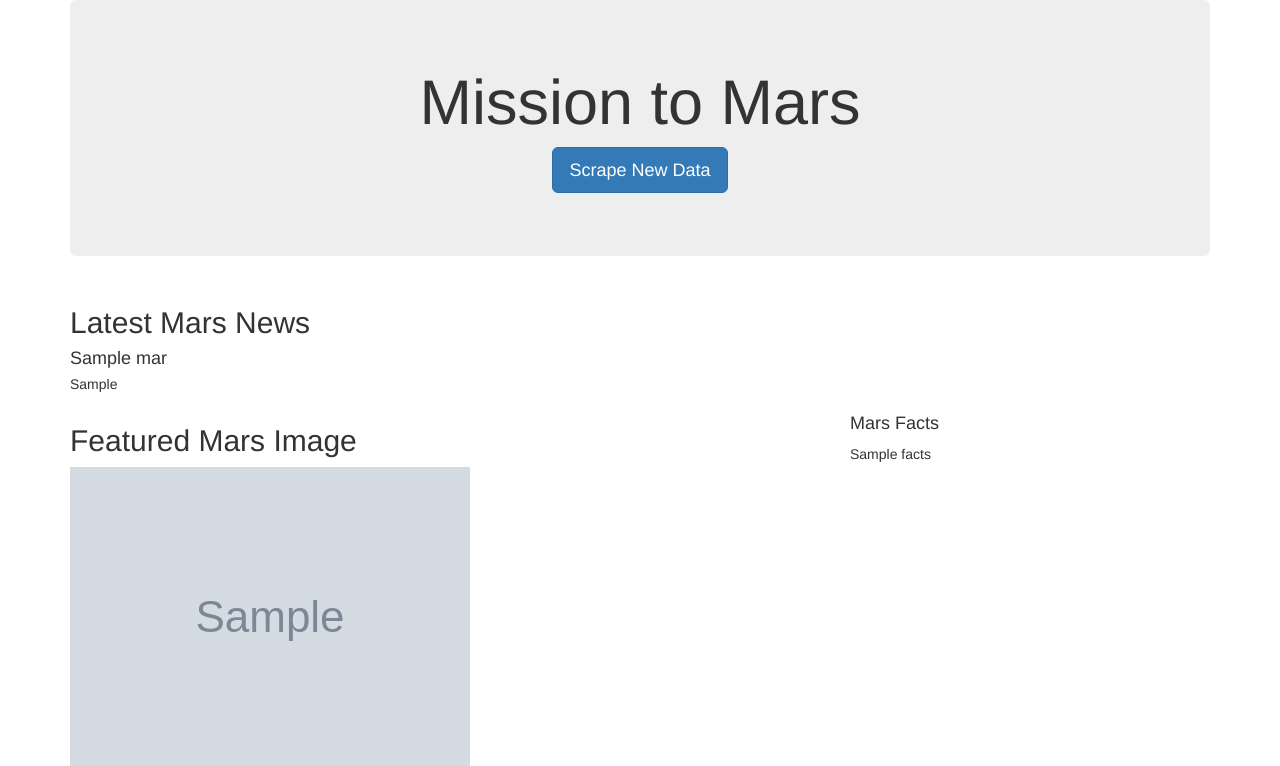
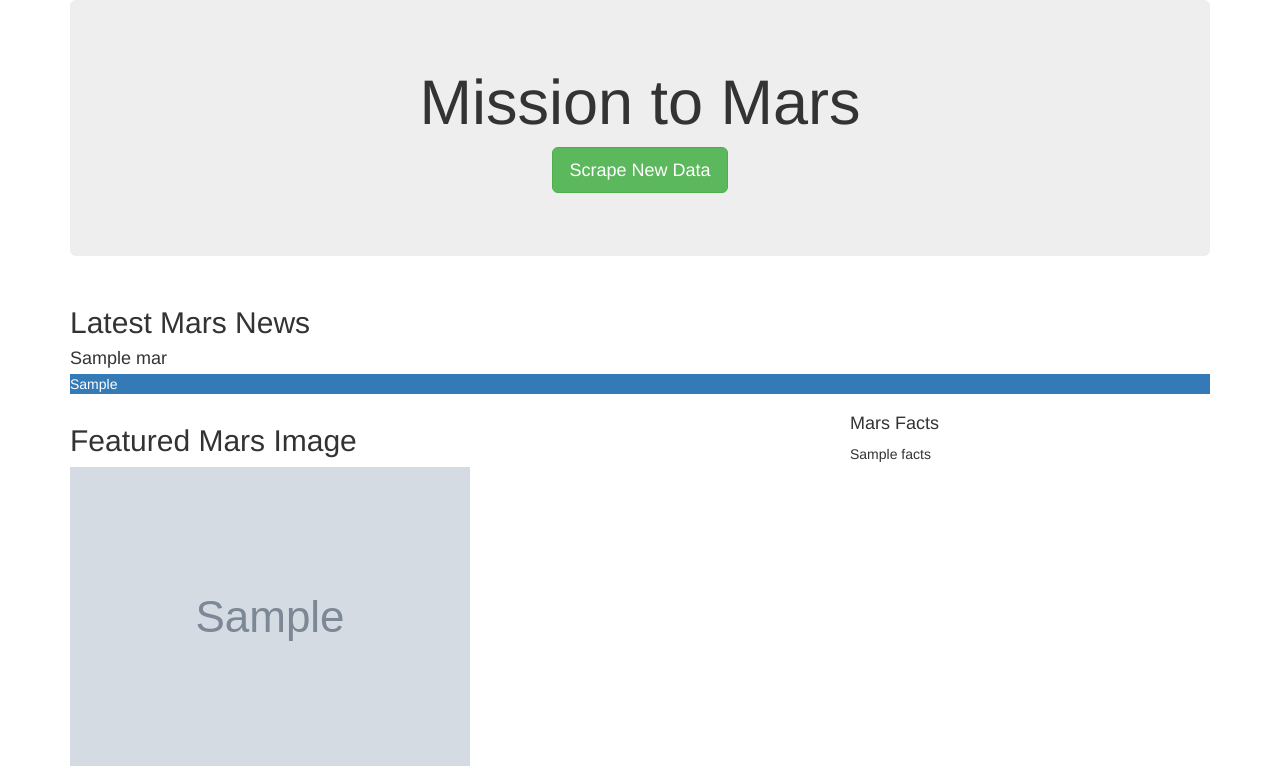
Before and after one commit to pbarana89/Mission-to-Mars, a Flask app: page / in a window 1280 px wide. Shown: the top 766 px of the page. Run offline with Flask 2, Linux system fonts and the light colour scheme; grey boxes marked "Sample" are stand-in pictures; a database or web service that is not in the repository returns one stand-in record (values such as "Sample title"); some libraries are stand-ins or nearby versions.

Commit message:
adding info for module.

```diff
--- a/scraping.py
+++ b/scraping.py
@@ -4,6 +4,8 @@ from bs4 import BeautifulSoup as soup
 import pandas as pd
 import datetime as dt
 from webdriver_manager.chrome import ChromeDriverManager
+
+# from app import scrape
 
 
 def scrape_all():
@@ -84,3 +86,6 @@ def scrape_all():
     browser.quit()
 
     return data
+
+# data = scrape_all()
+# print(data)
--- a/templates/index.html
+++ b/templates/index.html
@@ -16,7 +16,7 @@
       <div class="jumbotron text-center">
         <h1>Mission to Mars</h1>
         <!-- Add a button to activate scraping script -->
-        <p><a class="btn btn-primary btn-lg" href="/scrape" role="button">Scrape New Data</a></p>
+        <p><a class="btn btn-success btn-lg" href="/scrape" role="button">Scrape New Data</a></p>
       </div>
       <!-- Add section for Mars News -->
       <div class="row" id="mars-news">
@@ -25,7 +25,7 @@
             <div class="media-body">
               <h2>Latest Mars News</h2>
               <h4 class="media-heading">{{ mars.news_title }}</h4>
-              <p>{{ mars.news_paragraph }}</p>
+              <p class="bg-primary">{{ mars.news_paragraph }}</p>
             </div>
           </div>
         </div>
@@ -53,12 +53,11 @@
           <div class="page-header">
             <h2 class="text-center">Mars Hemispheres</h2>
           </div>
-
-          {% for hemisphere in mars.hemisphere_image_urls %}
+          {% for hemisphere in mars.mars_hemisphere %}
           <div class="col-md-6">
             <div class="thumbnail">
               <img
-              src="{{hemisphere.img_url | default('static/images/error.png', true)}}"
+              src="{{hemisphere.image_urls | default('static/images/error.png', true)}}"
               alt="Responsive image"
               class="img-responsive">
               <div class="caption">
```
Also changed, not shown: 1 other file.
